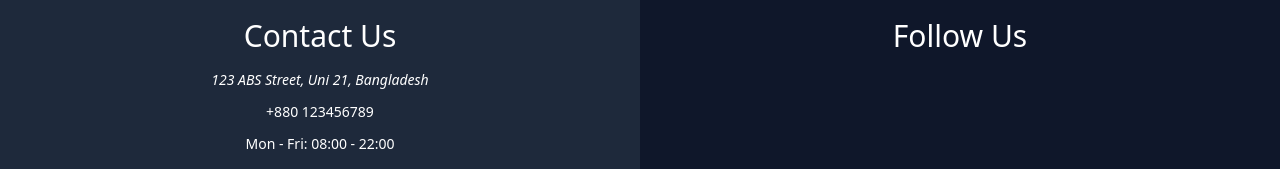
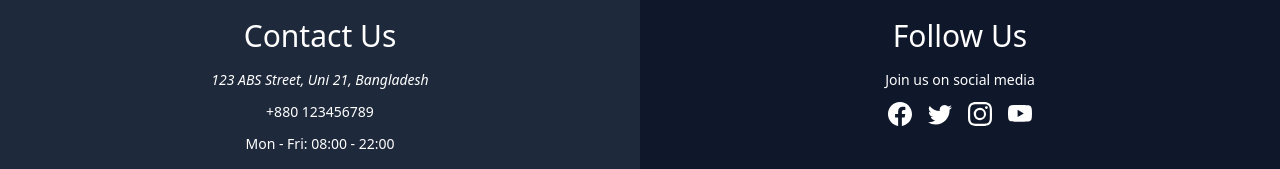
Before and after one commit to alamin360am/bistro-boss-restaurant, a React (Vite) app: page / in a window 1280 px wide. Shown: the part 3222-3391 px from the top of the page. Built offline with nearby package versions, Linux system fonts and the light colour scheme; no server answers.

Commit message:
home page complete

```diff
--- a/src/Shared/Footer/Footer.jsx
+++ b/src/Shared/Footer/Footer.jsx
@@ -1,3 +1,4 @@
+import { BsFacebook, BsTwitter, BsInstagram, BsYoutube } from "react-icons/bs";
 const Footer = () => {
   return (
     <footer className="footer text-white">
@@ -13,7 +14,21 @@ const Footer = () => {
         </div>
         <div className="bg-slate-900 w-full h-full flex flex-col items-center py-12">
           <h2 className="text-3xl mb-4">Follow Us</h2>
-
+          <p className="mb-3">Join us on social media</p>
+          <div className="flex gap-4">
+            <a href="#">
+              <BsFacebook className="w-6 h-6"></BsFacebook>
+            </a>
+            <a href="#">
+              <BsTwitter className="w-6 h-6"></BsTwitter>
+            </a>
+            <a href="#">
+              <BsInstagram className="w-6 h-6"></BsInstagram>
+            </a>
+            <a href="#">
+              <BsYoutube className="w-6 h-6"></BsYoutube>
+            </a>
+          </div>
         </div>
       </div>
     </footer>
```
